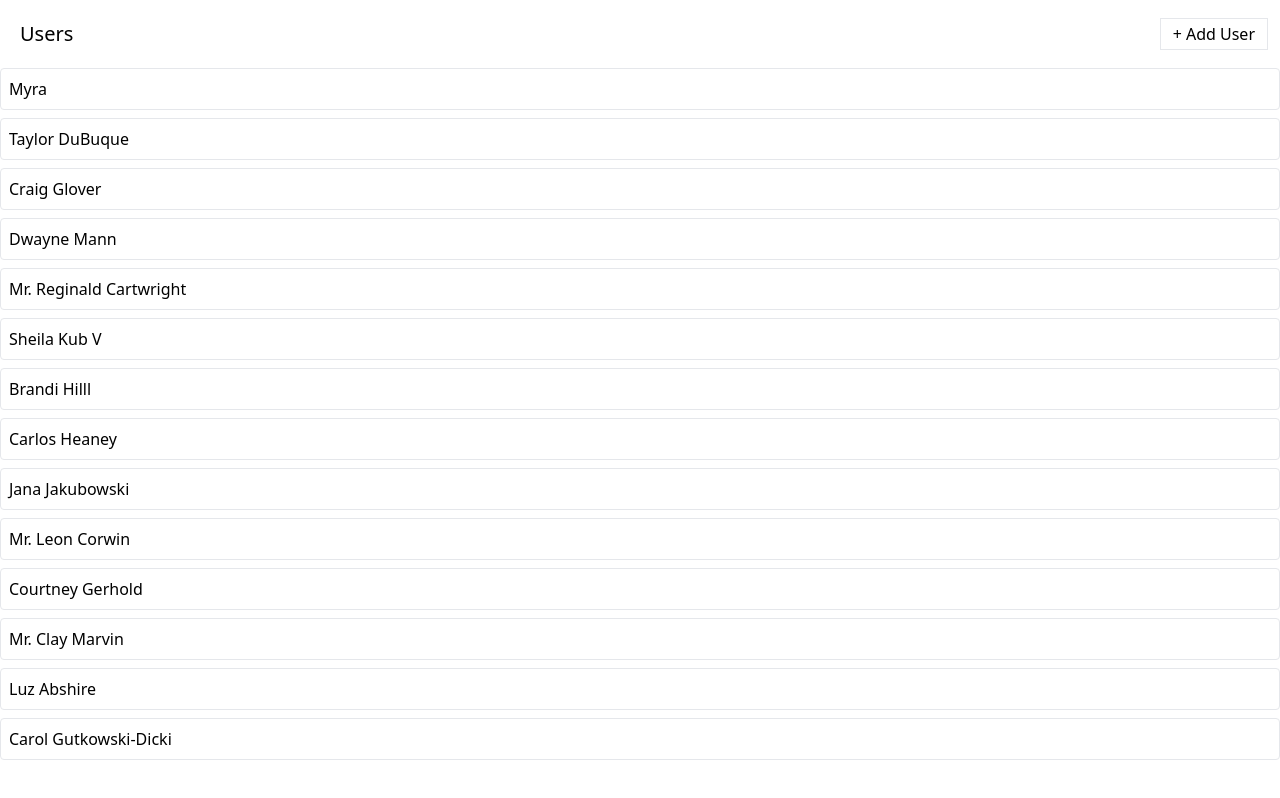
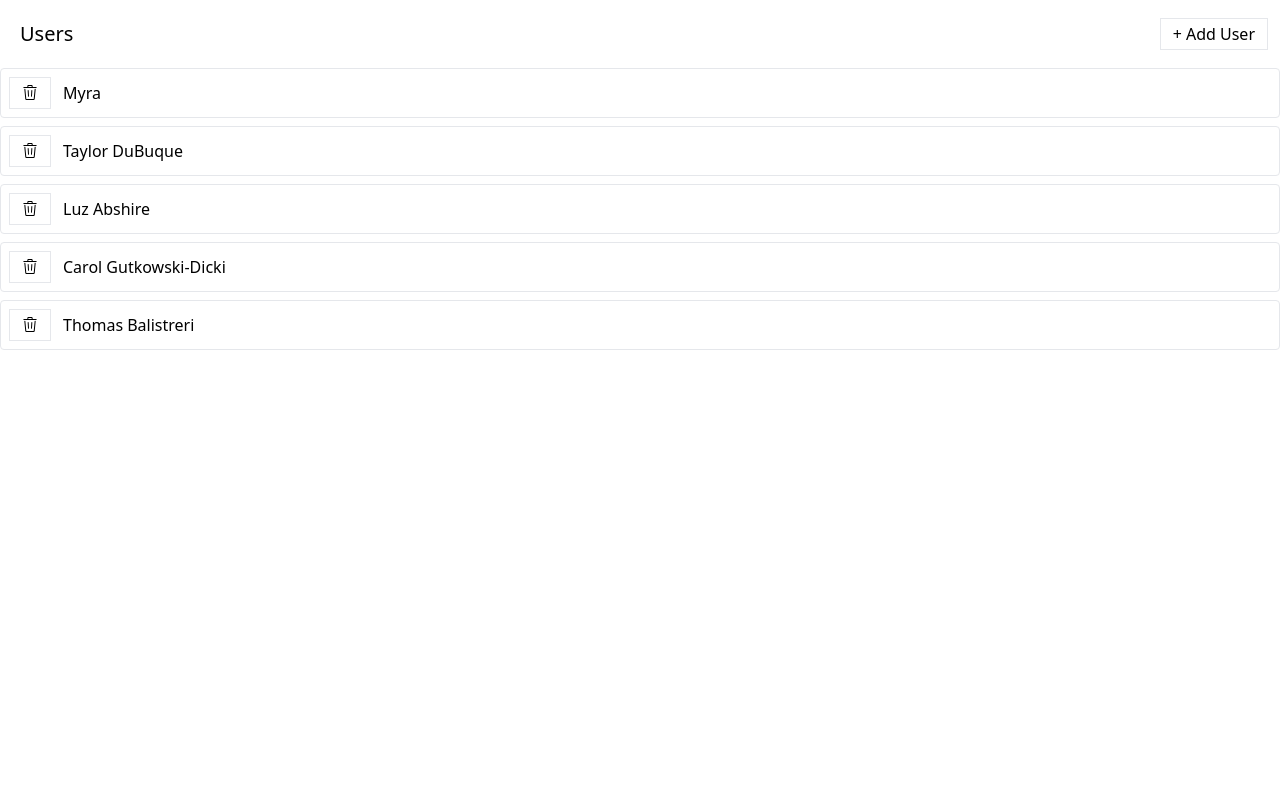
Before and after one commit to yuronn5/react-requests, a React (Create React App) app: page / in a window 1280 px wide. Built offline with nearby package versions, Linux system fonts and the light colour scheme; data requests are answered from the project's data file.

Commit message:
deleting user functionality

```diff
--- a/db.json
+++ b/db.json
@@ -9,52 +9,16 @@
       "id": 2
     },
     {
-      "name": "Craig Glover",
-      "id": 3
-    },
-    {
-      "name": "Dwayne Mann",
-      "id": 4
-    },
-    {
-      "name": "Mr. Reginald Cartwright",
-      "id": 5
-    },
-    {
-      "name": "Sheila Kub V",
-      "id": 6
-    },
-    {
-      "name": "Brandi Hilll",
-      "id": 7
-    },
-    {
-      "name": "Carlos Heaney",
-      "id": 8
-    },
-    {
-      "name": "Jana Jakubowski",
-      "id": 9
-    },
-    {
-      "name": "Mr. Leon Corwin",
-      "id": 10
-    },
-    {
-      "name": "Courtney Gerhold",
-      "id": 11
-    },
-    {
-      "name": "Mr. Clay Marvin",
-      "id": 12
-    },
-    {
       "name": "Luz Abshire",
       "id": 13
     },
     {
       "name": "Carol Gutkowski-Dicki",
       "id": 14
+    },
+    {
+      "name": "Thomas Balistreri",
+      "id": 15
     }
   ],
   "albums": [],
--- a/src/components/UsersListItem.js
+++ b/src/components/UsersListItem.js
@@ -1,8 +1,25 @@
+import { GoTrash } from "react-icons/go";
+import Button from "./Button";
+import { removeUser } from "../store";
+import { useThunk } from "../hooks/use-thunk";
+
 function UsersListItem({user}) {
+    const [doRemoveUser, isLoading, error] = useThunk(removeUser);
+
+    const handleClick = () => {
+        doRemoveUser(user);
+    }
+
     return (
         <div className="mb-2 border rounded">
             <div className="flex p-2 justify-between items-center cursor-pointer">
-                {user.name}
+                <div className="flex flex-row items-center justify-between gap-3">
+                    <Button loading={isLoading} onClick={handleClick}>
+                        <GoTrash />
+                    </Button>
+                    {error && <div>Error deleting user.</div>}
+                    {user.name}
+                </div>
             </div>
         </div>
     );
--- a/src/store/index.js
+++ b/src/store/index.js
@@ -9,3 +9,4 @@ export const store = configureStore({
 
 export * from "./thunks/fetchUsers";
 export * from "./thunks/addUser";
+export * from "./thunks/removeUser";
--- a/src/store/slices/usersSlice.js
+++ b/src/store/slices/usersSlice.js
@@ -1,6 +1,7 @@
 import { createSlice } from "@reduxjs/toolkit";
 import { fetchUsers } from '../thunks/fetchUsers';
 import { addUser } from '../thunks/addUser';
+import { removeUser } from "../thunks/removeUser";
 
 const usersSlice = createSlice({
     name: 'users',
@@ -34,6 +35,21 @@ const usersSlice = createSlice({
             state.isLoading = false;
             state.error = action.error;
         });
+
+        //delete user
+        builder.addCase(removeUser.pending, (state, action) => {
+            state.isLoading = true;
+        })
+        builder.addCase(removeUser.fulfilled, (state, action) => {
+            state.isLoading = false;
+            state.data = state.data.filter(user => {
+                return user.id !== action.payload.id;
+            })
+        })
+        builder.addCase(removeUser.rejected, (state, action) => {
+            state.isLoading = false;
+            state.error = action.error;
+        })
     },
 });
 
--- a/src/store/thunks/removeUser.js
+++ b/src/store/thunks/removeUser.js
@@ -4,7 +4,7 @@ import axios from "axios";
 const removeUser = createAsyncThunk('users/remove', async (user) => {
     const response = await axios.delete(`http://localhost:3005/users/${user.id}`);
 
-    return response.data;
+    return user;
 })
 
 export {removeUser}
```
